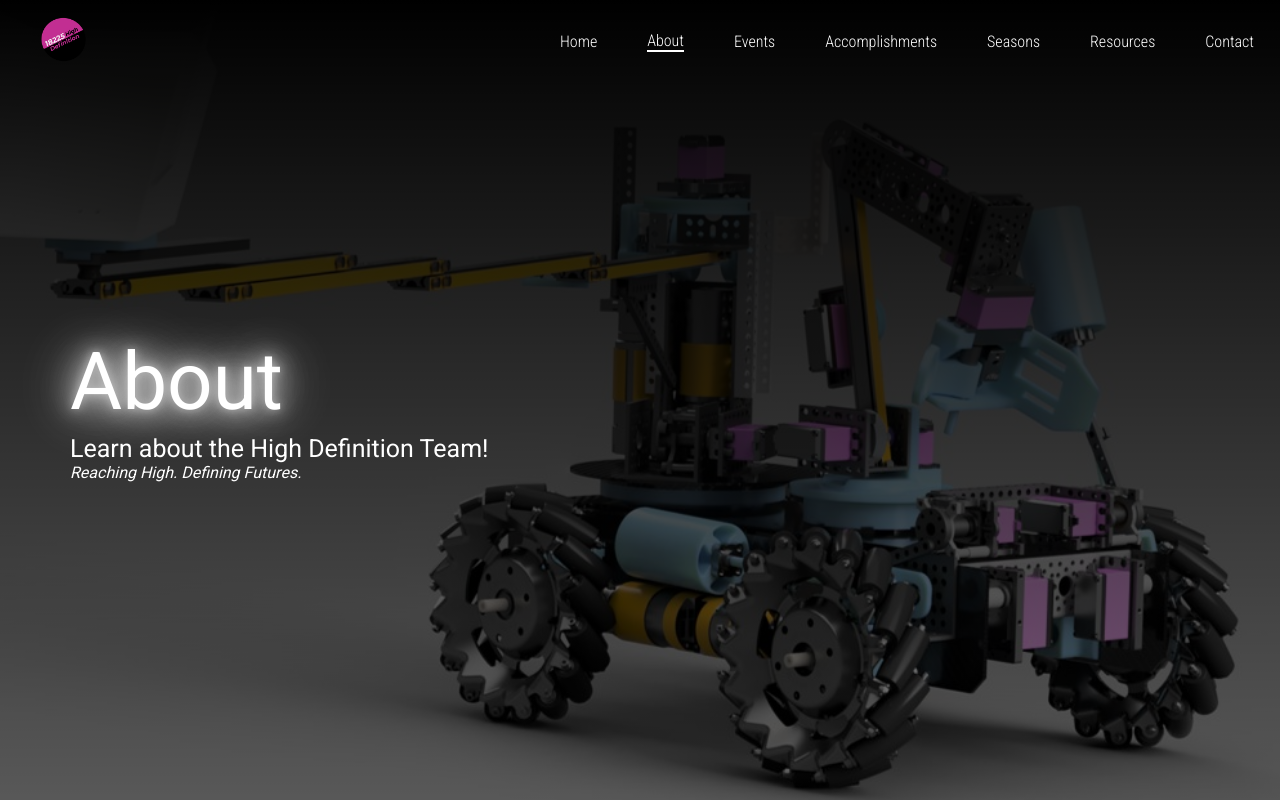
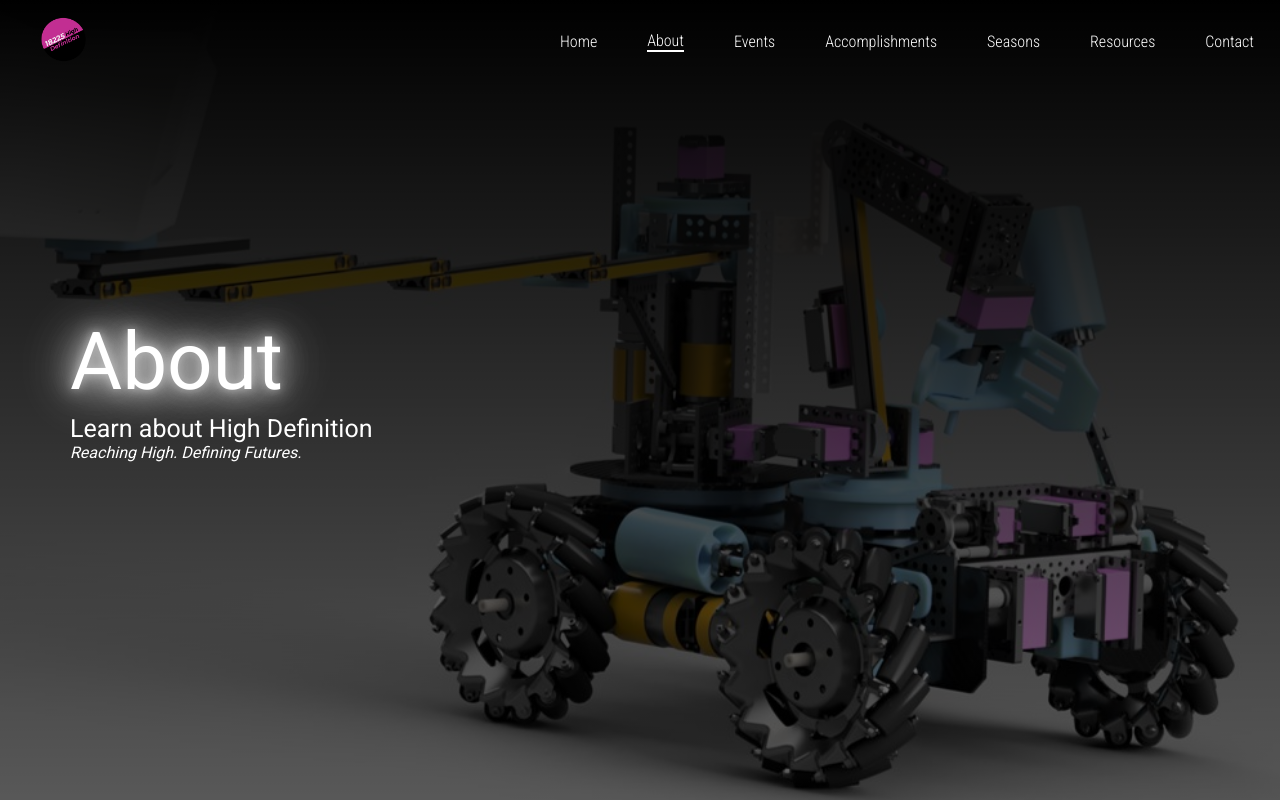
Before and after one commit to HiiDeff/HighDefinition.github.io, a Next.js app: page /about in a window 1280 px wide. Shown: the top 800 px of the page. Built offline with nearby package versions, Linux system fonts and the light colour scheme.

Commit message:
fixed nav bar issues

```diff
--- a/pages/about.js
+++ b/pages/about.js
@@ -8,7 +8,7 @@ import Banner from '../components/banner';
 export default function About() {
   return (
     <>
-      <Header title="About" page="About" description="Learn about the High Definition Team!" />
+      <Header title="About" page="About" description="Learn about High Definition" />
 
       <div className="About">
         <div className="section">
--- a/pages/events.js
+++ b/pages/events.js
@@ -24,7 +24,7 @@ export default function Events() {
 
   return (
     <>
-      <Header title="Events" page="Events" description="High Definition hosts many events throughout the year. Become a part of our community!" />
+      <Header title="Events" page="Events" description="Join us throughout our various events" />
 
       <div className="Events">
         <UpcomingEvents />
--- a/scss/pages.scss
+++ b/scss/pages.scss
@@ -14,7 +14,8 @@
         margin-bottom: 0;
         padding-bottom: 0;
         align-items: center;
-        height: 100vh;
+        margin-top: 100px;
+        height: 70vh;
         top: 0;
 
         h1 {
--- a/scss/styles.scss
+++ b/scss/styles.scss
@@ -105,6 +105,7 @@ iframe {
     margin: 0;
     padding: 0;
     border: 1px solid transparent;
+    height: 30px;
 
     .logo {
         flex: 1;
```
